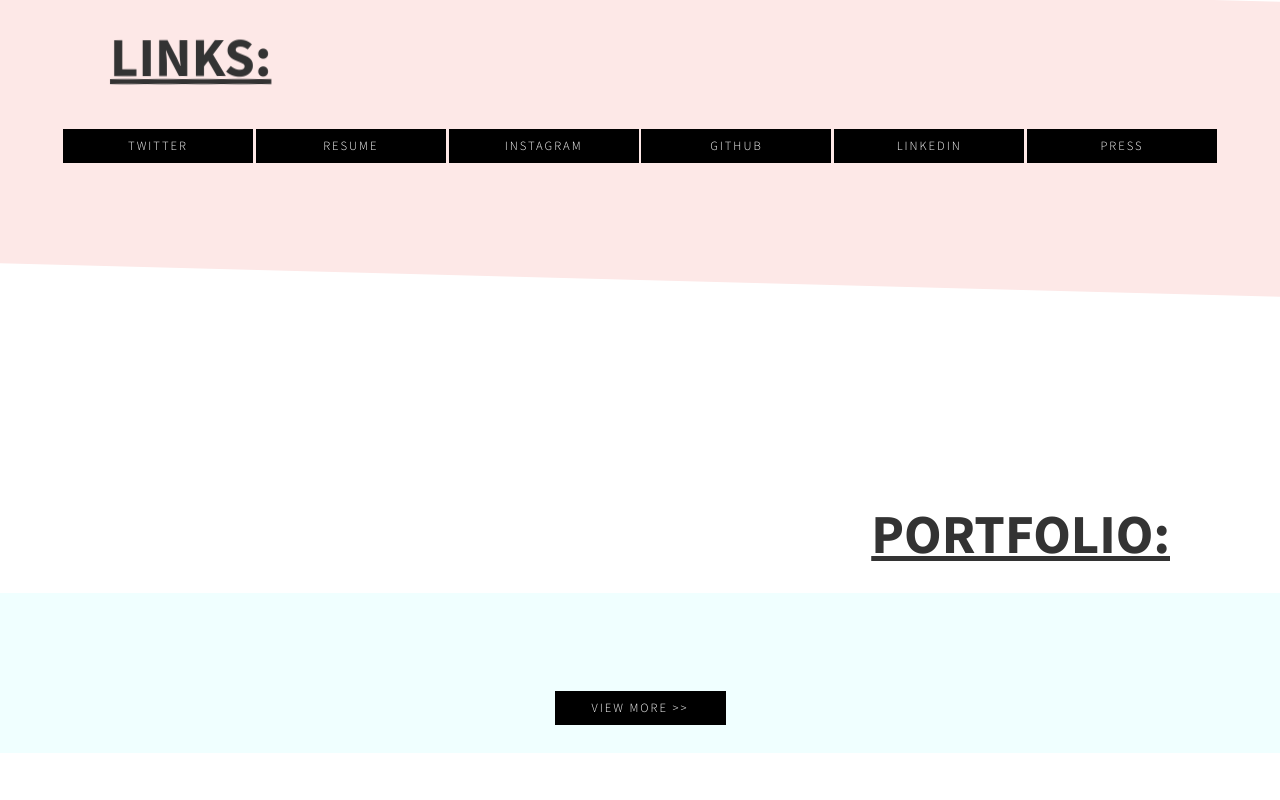
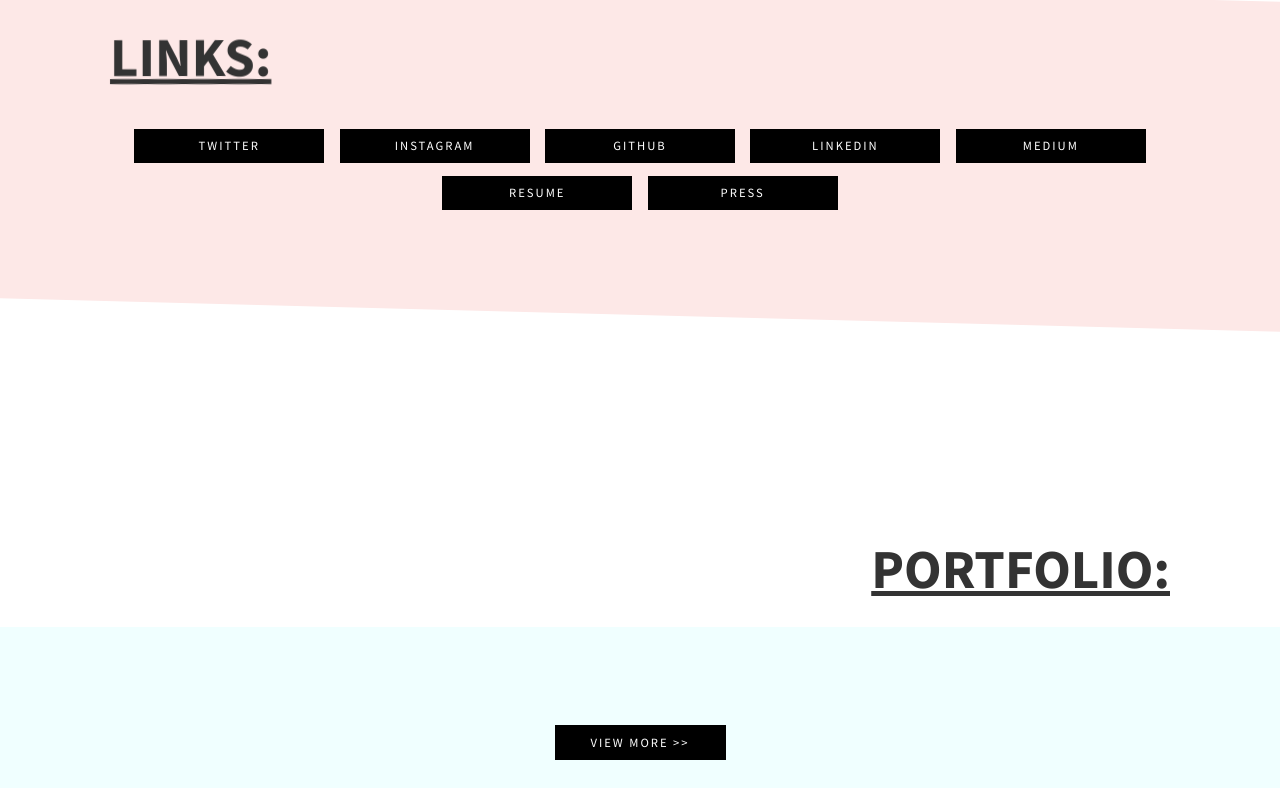
Before and after one commit to danagilliann/website-v2-cleanup, a website: page index.html in a window 1280 px wide. Shown: the part 1240-2040 px from the top of the page. Drawn offline with nearby package versions, Linux system fonts and the light colour scheme; some packages are replaced by stand-ins of ours.

Commit message:
added medium and changed styling

```diff
--- a/js/scopes.js
+++ b/js/scopes.js
@@ -118,11 +118,6 @@ app.controller('MainController', function($scope, $http) {
       href:'https://twitter.com/danagilliann'
     },
     {
-      title:'Resume',
-      id: 'resume',
-      href: 'resume.pdf'
-    },
-    {
       title:'Instagram',
       id: 'instagram',
       href: 'https://instagram.com/danagilliann/'
@@ -136,6 +131,16 @@ app.controller('MainController', function($scope, $http) {
       title: 'LinkedIn',
       id: 'linkedin',
       href: 'https://www.linkedin.com/in/danagilliann'
+    },
+    {
+      title: 'Medium',
+      id: 'medium',
+      href: 'https://medium.com/@danagilliann'
+    },
+    {
+      title:'Resume',
+      id: 'resume',
+      href: 'resume.pdf'
     },
     {
       title: 'Press',
--- a/sass/style.sass
+++ b/sass/style.sass
@@ -1,5 +1,5 @@
 /* Fonts */
-@import url(https://fonts.googleapis.com/css?family=Source+Sans+Pro:400,700,700italic,300)
+@import url(https://fonts.googleapis.com/css?family=Source+Sans+Pro:400,700,700italic)
 
 /* Variables */
 $regular: 'Source Sans Pro', Calibri, Sans-Serif
@@ -33,7 +33,7 @@ a.a-press:hover
   text-align: center
 
 button, .contact-text
-  font-weight: 300
+  font-weight: 400
 
 .about-description
   font-weight: 400
@@ -80,7 +80,7 @@ h1.title
 p
   margin: 0
   text-align: center
-
+  font-weight: 400
 
 p.press
   padding: 0.5em
@@ -220,7 +220,7 @@ button:hover
     text-align: center
 
   button
-    margin: 1em auto
+    margin: 1em 0.5em 0em
     width: 190px
     padding: 0.5em
 
@@ -293,7 +293,6 @@ button:hover
 
     p, p:hover
       font-family: $regular
-      //font-weight: 300
       text-align: center
 
     p.title
@@ -313,7 +312,7 @@ button:hover
   .contact-text
     padding: 1.5em 0em
     letter-spacing: 1px
-    font-weight: 300
+    //font-weight: 300
 
   .greeting
     color: white
```
Also changed, not shown: style/style.css.
